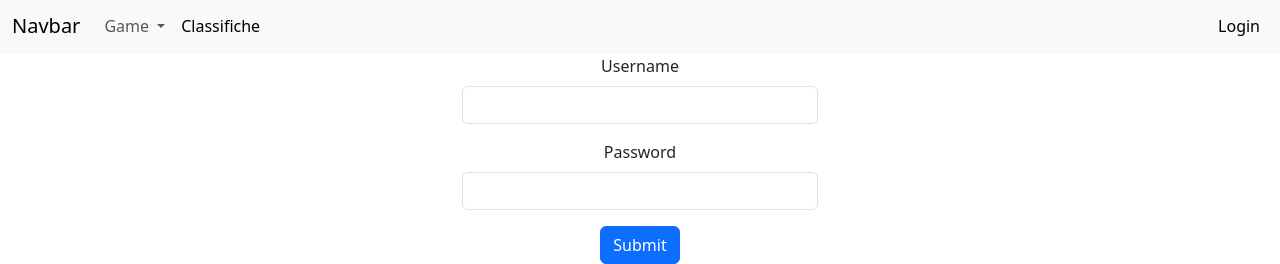
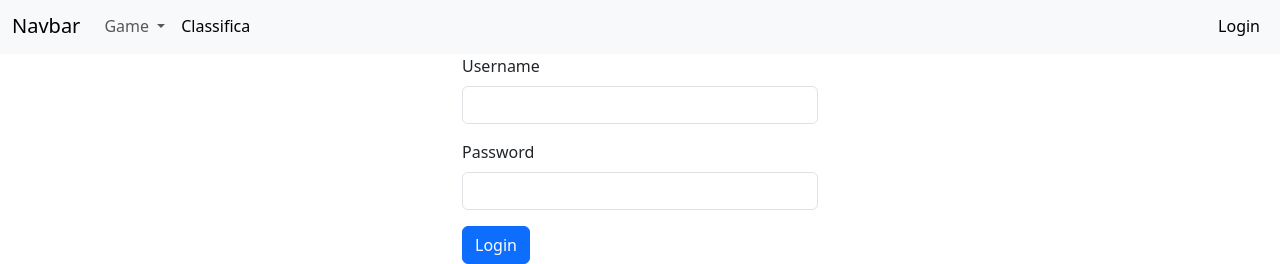
Before and after one commit to Plasma-Adry/Caccia-tesoro, a website: page index.html in a window 1280 px wide. Shown: the part 962-1226 px from the top of the page. Drawn offline with nearby package versions, Linux system fonts and the light colour scheme.

Commit message:
Update index.html

```diff
--- a/index.html
+++ b/index.html
@@ -7,6 +7,7 @@
     <link href="https://cdn.jsdelivr.net/npm/bootstrap@5.3.3/dist/css/bootstrap.min.css" rel="stylesheet" integrity="sha384-QWTKZyjpPEjISv5WaRU9OFeRpok6YctnYmDr5pNlyT2bRjXh0JMhjY6hW+ALEwIH" crossorigin="anonymous">
   </head>
   <body>
+    <script src="script/javascript.js"></script>
     <script src="https://cdn.jsdelivr.net/npm/bootstrap@5.3.3/dist/js/bootstrap.bundle.min.js" integrity="sha384-YvpcrYf0tY3lHB60NNkmXc5s9fDVZLESaAA55NDzOxhy9GkcIdslK1eN7N6jIeHz" crossorigin="anonymous"></script>
     <img src="IMG/IMG_0544.png" class="img-fluid w-100" alt="Header caccia al tesoro">
     <nav class="navbar navbar-expand-lg bg-body-tertiary">
@@ -28,7 +29,7 @@
           </ul>
         </li>
         <li class="nav-item">
-          <a class="nav-link active" aria-current="page" href="#">Classifiche</a>
+          <a class="nav-link active" aria-current="page" href="#">Classifica</a>
         </li>
       </ul>
        <ul class="navbar-nav">
@@ -39,21 +40,21 @@
      </div>
   </div>
 </nav>
-    <div class="container text-center">
-  <div class="row">
-    <div class="col">
-    </div>
-    <div class="col">
-     <form>
+ <div class="container">
+ <div class="row">
+ <div class="col">
+ </div>
+ <div class="col">
+ <form>
   <div class="mb-3">
-    <label for="exampleInputUsername" class="form-label">Username</label>
-    <input type="username" class="form-control" id="exampleInputUsername">
+    <label for="Username" class="form-label">Username</label>
+    <input type="text" class="form-control" id="Username">
   </div>
   <div class="mb-3">
-    <label for="exampleInputPassword1" class="form-label">Password</label>
-    <input type="password" class="form-control" id="exampleInputPassword1">
+    <label for="Password" class="form-label">Password</label>
+    <input type="password" class="form-control" id="Password">
   </div>
-  <button type="submit" class="btn btn-primary">Submit</button>
+  <button type="submit" class="btn btn-primary" onclick="doLogin()">Login</button>
 </form>
     </div>
     <div class="col">
```
